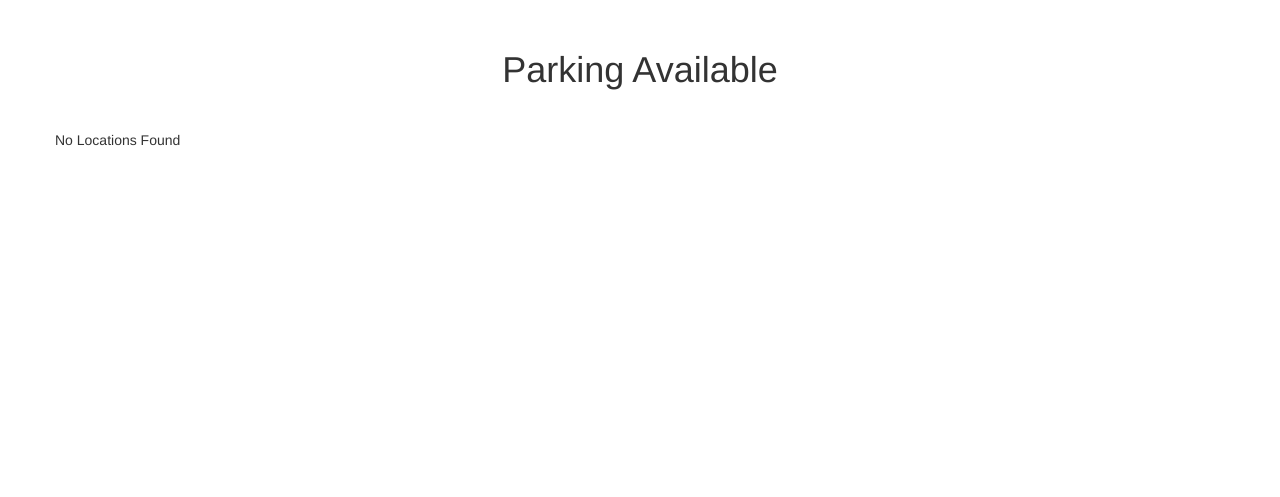
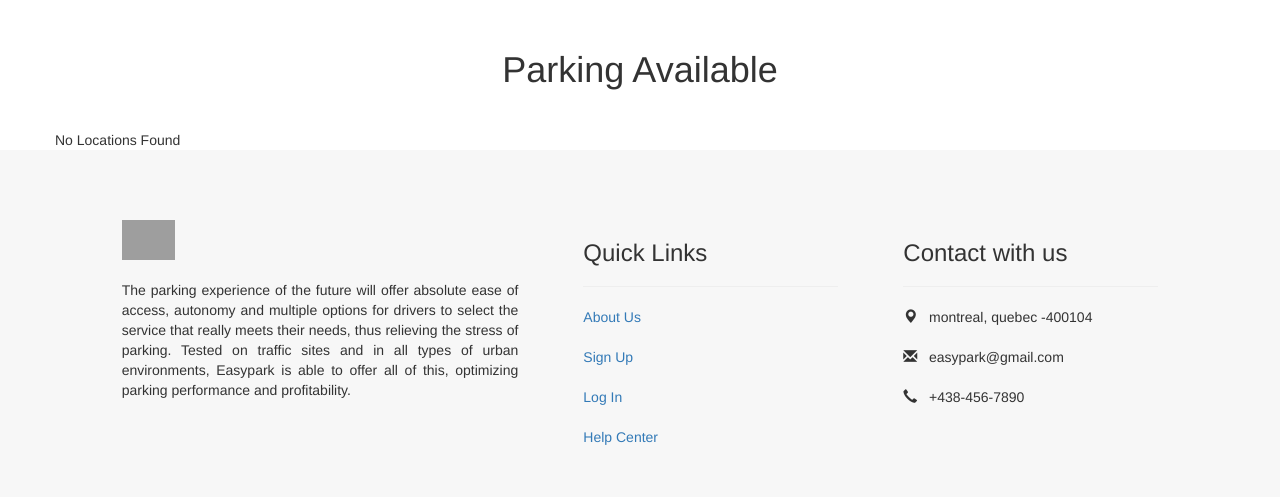
Before and after one commit to sandeepreddygundam/Parking-Space-Finder, a PHP site: page /viewslocations.php?id=1 in a window 1280 px wide. Shown: the part 382-879 px from the top of the page. Before the commit the page ends 528 px from the top, so only its background shows below. Run offline with PHP 8.4, Linux system fonts and the light colour scheme; data that the repository does not hold is empty; a stand-in replaces the project's code that opens the database connection; grey boxes are pictures that could not be loaded.

Commit message:
Update viewslocations.php

```diff
--- a/USER/viewslocations.php
+++ b/USER/viewslocations.php
@@ -108,7 +108,7 @@ width: 100%; background-repeat: no-repeat;
 
 
 
-                                   <a style="text-align:center" href="viewsparking.php?id='. $row['lid'] .'">
+                                   <a style="text-align:center" href="viewsparking.php?id='. $row['slid'] .'">
 
 
                                    <button class="btn btn-default form-control">' . $row["name"] . '</button>
@@ -135,5 +135,67 @@ width: 100%; background-repeat: no-repeat;
 
 </div>
 
+</div>
+
+<div class="container-fluid" style="background-color:#f7f7f7">
+    <div class="row" style="margin-top:70px;margin-bottom:50px">
+        <div class="col-md-1">
+
+
+        </div>
+
+         <div class="col-md-4">
+
+
+              <img src="images/loggg.jpeg"  style="height:40px"/>
+              <br/>
+              <br/>
+
+            <p style="text-align:justify">
+            The parking experience of the future will offer absolute ease of access, autonomy and multiple options for drivers to select the service that really meets their needs, thus relieving the stress of parking. Tested on traffic sites and in all types of urban environments, Easypark is able to offer all of this, optimizing parking performance and profitability.
+
+            </p>
+
+
+
+        </div>
+
+         <div class="col-md-3" style="padding-left:50px">
+
+               <h3>Quick Links</h3>
+             <hr/>
+
+             <a href="about.html">About Us</a>
+             <br/>  <br/>
+             <a href="register.html">Sign Up</a>
+              <br/>  <br/>
+             <a href="login.html">Log In</a>
+              <br/>  <br/>
+             <a href="help.html">Help Center</a>
+
+        </div>
+        <div class="col-md-3" style="padding-left:50px">
+
+               <h3>Contact with us</h3>
+             <hr/>
+
+
+
+                <span class="glyphicon glyphicon-map-marker"></span> &nbsp; montreal, quebec -400104 <br>  <br/>
+
+                <span class="glyphicon glyphicon-envelope"></span> &nbsp; easypark@gmail.com <br>
+                  <br/>
+                <span class="glyphicon glyphicon-earphone"></span> &nbsp; +438-456-7890 <br>  <br/>
+
+
+
+        </div>
+            <div class="col-md-1">
+
+        </div>
+
+    </div>
+
+</div>
 </body>
 </html>
```
